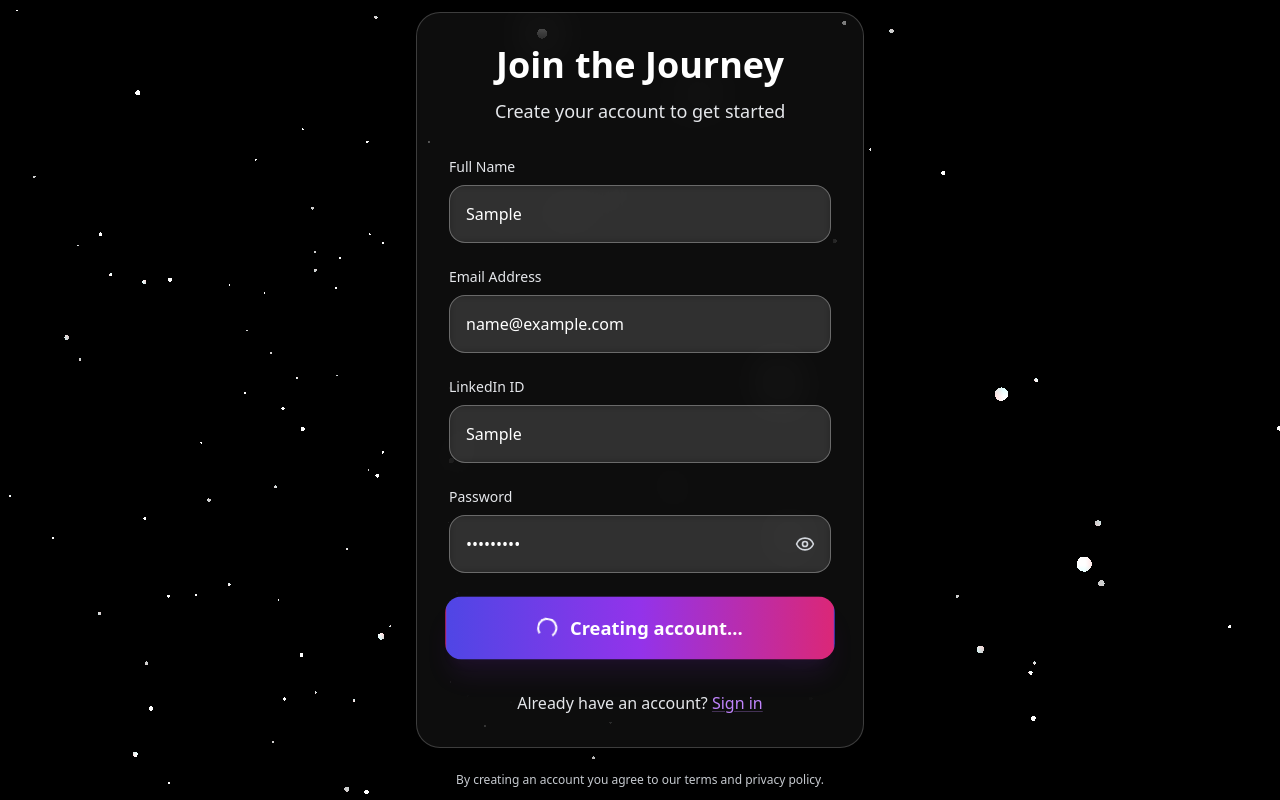
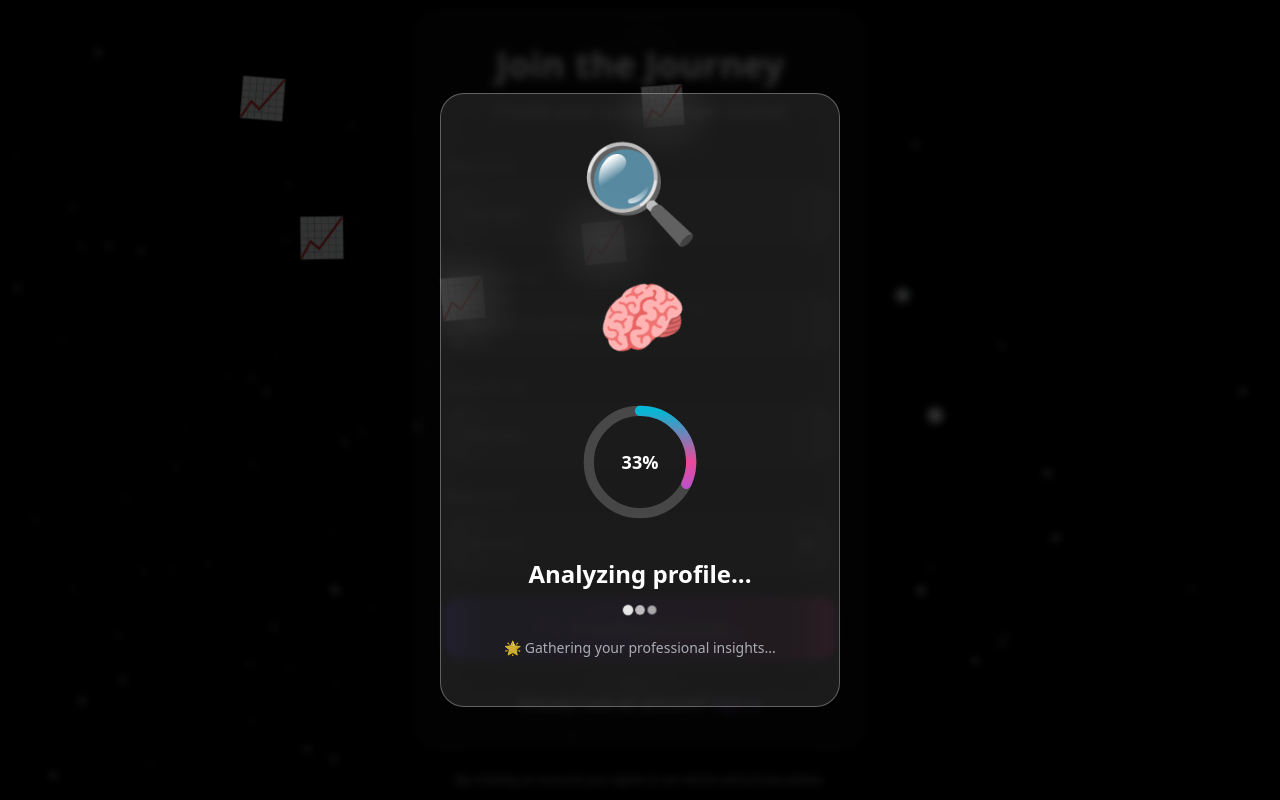
Before and after one commit to Akshat2711/INSIGHTS_SIH, a React (Vite) app in the folder insights_growth_tracker/frontend/: page /signup in a window 1280 px wide. Both pictures are taken after typing "Sample", "name@example.com", "Sample", "Sample123" into the empty fields and a click on the button "Create Account". Built offline with nearby package versions, Linux system fonts and the light colour scheme; no server answers.

Commit message:
adding_signup_animation

```diff
--- /dev/null
+++ b/insights_growth_tracker/frontend/src/components/LoadingAnimation.jsx
@@ -0,0 +1,213 @@
+import React, { useState, useEffect, useMemo } from 'react';
+import { motion, AnimatePresence } from 'framer-motion';
+
+const LoadingAnimation = ({ isVisible }) => {
+  const [currentStage, setCurrentStage] = useState(0);
+  const [currentEmoji, setCurrentEmoji] = useState(0);
+
+  const stages = useMemo(() => [
+    {
+      text: "Fetching data...",
+      emoji: "🔍",
+      duration: 2000
+    },
+    {
+      text: "Analyzing profile...",
+      emoji: "🧠",
+      duration: 2000
+    },
+    {
+      text: "Processing connections...",
+      emoji: "🔗",
+      duration: 1500
+    },
+    {
+      text: "Calculating insights...",
+      emoji: "📊",
+      duration: 1500
+    },
+    {
+      text: "Almost ready...",
+      emoji: "⚡",
+      duration: 1000
+    },
+    {
+      text: "Finalizing...",
+      emoji: "✨",
+      duration: 1000
+    }
+  ], []);
+
+  const floatingEmojis = useMemo(() => ["🚀", "💡", "🎯", "📈", "🌟", "🔥", "💫", "🎨", "⭐", "🎪"], []);
+
+  useEffect(() => {
+    if (!isVisible) {
+      setCurrentStage(0);
+      setCurrentEmoji(0);
+      return;
+    }
+
+    const stageTimer = setTimeout(() => {
+      if (currentStage < stages.length - 1) {
+        setCurrentStage(prev => prev + 1);
+      }
+    }, stages[currentStage]?.duration || 2000);
+
+    return () => clearTimeout(stageTimer);
+  }, [currentStage, isVisible, stages]);
+
+  useEffect(() => {
+    if (!isVisible) return;
+
+    const emojiTimer = setInterval(() => {
+      setCurrentEmoji(prev => (prev + 1) % floatingEmojis.length);
+    }, 800);
+
+    return () => clearInterval(emojiTimer);
+  }, [isVisible, floatingEmojis.length]);
+
+  if (!isVisible) return null;
+
+  return (
+    <AnimatePresence>
+      <motion.div
+        initial={{ opacity: 0 }}
+        animate={{ opacity: 1 }}
+        exit={{ opacity: 0 }}
+        className="fixed inset-0 z-50 flex items-center justify-center bg-black/80 backdrop-blur-sm"
+      >
+        <div className="relative">
+          {/* Floating background emojis */}
+          {[...Array(8)].map((_, i) => (
+            <motion.div
+              key={i}
+              className="absolute text-4xl opacity-20"
+              style={{
+                left: `${Math.cos((i * Math.PI * 2) / 8) * 200}px`,
+                top: `${Math.sin((i * Math.PI * 2) / 8) * 200}px`,
+              }}
+              animate={{
+                y: [0, -20, 0],
+                rotate: [0, 10, -10, 0],
+                scale: [1, 1.1, 1],
+              }}
+              transition={{
+                duration: 3,
+                repeat: Infinity,
+                delay: i * 0.3,
+                ease: "easeInOut"
+              }}
+            >
+              {floatingEmojis[currentEmoji]}
+            </motion.div>
+          ))}
+
+          {/* Main loading card */}
+          <motion.div
+            initial={{ scale: 0.8, opacity: 0 }}
+            animate={{ scale: 1, opacity: 1 }}
+            transition={{ type: "spring", stiffness: 260, damping: 20 }}
+            className="backdrop-blur-xl bg-white/10 border border-white/30 rounded-3xl p-12 shadow-2xl text-center min-w-[400px]"
+          >
+            {/* Main emoji */}
+            <motion.div
+              key={currentStage}
+              initial={{ scale: 0, rotate: -180 }}
+              animate={{ scale: 1, rotate: 0 }}
+              transition={{ type: "spring", stiffness: 300, damping: 15 }}
+              className="text-8xl mb-8"
+            >
+              {stages[currentStage]?.emoji}
+            </motion.div>
+
+            {/* Progress ring */}
+            <div className="relative w-32 h-32 mx-auto mb-8">
+              <svg className="w-32 h-32 transform -rotate-90" viewBox="0 0 100 100">
+                <circle
+                  cx="50"
+                  cy="50"
+                  r="40"
+                  stroke="rgba(255,255,255,0.2)"
+                  strokeWidth="8"
+                  fill="none"
+                />
+                <motion.circle
+                  cx="50"
+                  cy="50"
+                  r="40"
+                  stroke="url(#gradient)"
+                  strokeWidth="8"
+                  fill="none"
+                  strokeLinecap="round"
+                  strokeDasharray={`${2 * Math.PI * 40}`}
+                  initial={{ strokeDashoffset: 2 * Math.PI * 40 }}
+                  animate={{
+                    strokeDashoffset: 2 * Math.PI * 40 * (1 - (currentStage + 1) / stages.length)
+                  }}
+                  transition={{ duration: 1, ease: "easeInOut" }}
+                />
+                <defs>
+                  <linearGradient id="gradient" x1="0%" y1="0%" x2="100%" y2="0%">
+                    <stop offset="0%" stopColor="#8B5CF6" />
+                    <stop offset="50%" stopColor="#EC4899" />
+                    <stop offset="100%" stopColor="#06B6D4" />
+                  </linearGradient>
+                </defs>
+              </svg>
+              <div className="absolute inset-0 flex items-center justify-center">
+                <span className="text-white text-lg font-bold">
+                  {Math.round(((currentStage + 1) / stages.length) * 100)}%
+                </span>
+              </div>
+            </div>
+
+            {/* Loading text */}
+            <motion.div
+              key={currentStage}
+              initial={{ opacity: 0, y: 20 }}
+              animate={{ opacity: 1, y: 0 }}
+              transition={{ duration: 0.5 }}
+              className="space-y-4"
+            >
+              <h3 className="text-2xl font-bold text-white">
+                {stages[currentStage]?.text}
+              </h3>
+
+              {/* Animated dots */}
+              <div className="flex justify-center space-x-1">
+                {[0, 1, 2].map((i) => (
+                  <motion.div
+                    key={i}
+                    className="w-2 h-2 bg-white rounded-full"
+                    animate={{
+                      scale: [1, 1.5, 1],
+                      opacity: [0.5, 1, 0.5],
+                    }}
+                    transition={{
+                      duration: 1.5,
+                      repeat: Infinity,
+                      delay: i * 0.2,
+                    }}
+                  />
+                ))}
+              </div>
+            </motion.div>
+
+            {/* Fun messages */}
+            <motion.div
+              className="mt-6 text-gray-300 text-sm"
+              animate={{ opacity: [0.5, 1, 0.5] }}
+              transition={{ duration: 2, repeat: Infinity }}
+            >
+              {currentStage < 2 && "🌟 Gathering your professional insights..."}
+              {currentStage >= 2 && currentStage < 4 && "🚀 Building your profile strength..."}
+              {currentStage >= 4 && "✨ Almost there! Preparing your dashboard..."}
+            </motion.div>
+          </motion.div>
+        </div>
+      </motion.div>
+    </AnimatePresence>
+  );
+};
+
+export default LoadingAnimation;
--- a/insights_growth_tracker/frontend/src/pages/SignupCard.jsx
+++ b/insights_growth_tracker/frontend/src/pages/SignupCard.jsx
@@ -7,6 +7,7 @@ import { doc, setDoc } from "firebase/firestore";
 import { useNavigate } from "react-router-dom";
 import Particles from '../components/Particles';
 import BlurText from '../components/BlurText';
+import LoadingAnimation from '../components/LoadingAnimation';
 
 function SignupCard() {
   const [name, setName] = useState("");
@@ -15,24 +16,19 @@ function SignupCard() {
   const [password, setPassword] = useState("");
   const [showPassword, setShowPassword] = useState(false);
   const [loading, setLoading] = useState(false);
+  const [showLoadingAnimation, setShowLoadingAnimation] = useState(false);
   const navigate = useNavigate();
 
   //apply theme on the current page load
-  const mode = localStorage.getItem("insight_theme") === "dark" ? document.body.style.backgroundColor = "rgb(0, 0, 0)" : document.body.style.backgroundColor = "rgb(207, 207, 207)";
+  localStorage.getItem("insight_theme") === "dark" ? document.body.style.backgroundColor = "rgb(0, 0, 0)" : document.body.style.backgroundColor = "rgb(207, 207, 207)";
 
   // Theme detection
   const darkMode = localStorage.getItem("insight_theme") === "dark";
 
-  // Theme-based helpers
-  const borderColor = darkMode ? 'border-white' : 'border-black';
-  const textColor = darkMode ? 'text-white' : 'text-gray-900';
-  const secondaryText = darkMode ? 'text-gray-400' : 'text-gray-600';
-  const cardBg = darkMode ? '' : '';
-  const inputBg = darkMode ? 'bg-gray-800' : '';
-
   const handleSubmit = async (e) => {
     e.preventDefault();
     setLoading(true);
+    setShowLoadingAnimation(true);
 
     try {
       // 1️⃣ Create user in Firebase Auth
@@ -73,6 +69,7 @@ function SignupCard() {
       alert(err.message);
     } finally {
       setLoading(false);
+      setShowLoadingAnimation(false);
     }
   };
 
@@ -108,7 +105,7 @@ function SignupCard() {
         } else {
           console.warn("User info not updated in localStorage due to fetch error.");
         }
-        setMessage({ type: 'success', text: data.message || 'Data refreshed successfully!' });
+        console.log(data.message || 'Data refreshed successfully!');
 
 
       } else {
@@ -127,6 +124,9 @@ function SignupCard() {
 
   return (
     <div className="min-h-screen flex items-center justify-center relative overflow-hidden bg-black">
+      {/* Loading Animation Overlay */}
+      <LoadingAnimation isVisible={showLoadingAnimation} />
+
       {/* Enhanced Particles Background - positioned absolutely behind everything */}
       <div className="absolute inset-0 w-full h-full">
         <Particles
```
